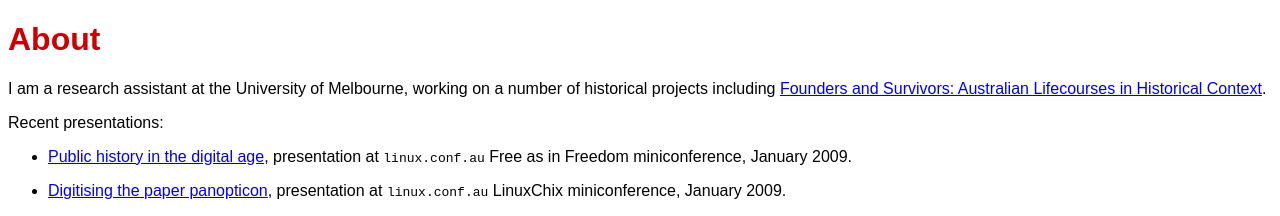
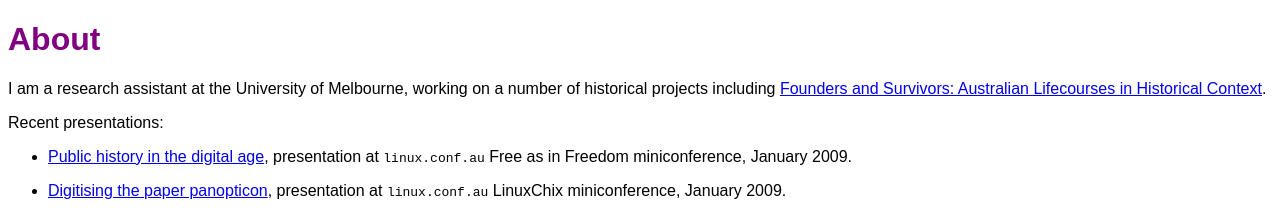
Before and after one commit to claudinec/claudinec.github.io, a Jekyll site: the page built from index.markdown, in a window 1280 px wide. Shown: the top 216 px of the page. Built offline with Jekyll 4.4.1, drawn with Linux system fonts in a browser that asks for light colours.

Commit message:
trivial changes to appearance

```diff
--- a/claudine.css
+++ b/claudine.css
@@ -8,7 +8,7 @@ BLOCKQUOTE {
 }
 
 H1, H2, H3 {
-    color: #CC0000;
+    color: purple;
 }
 
 IMG {
```
Also changed, not shown: lca2010/plan.markdown (line endings or trailing spaces).
